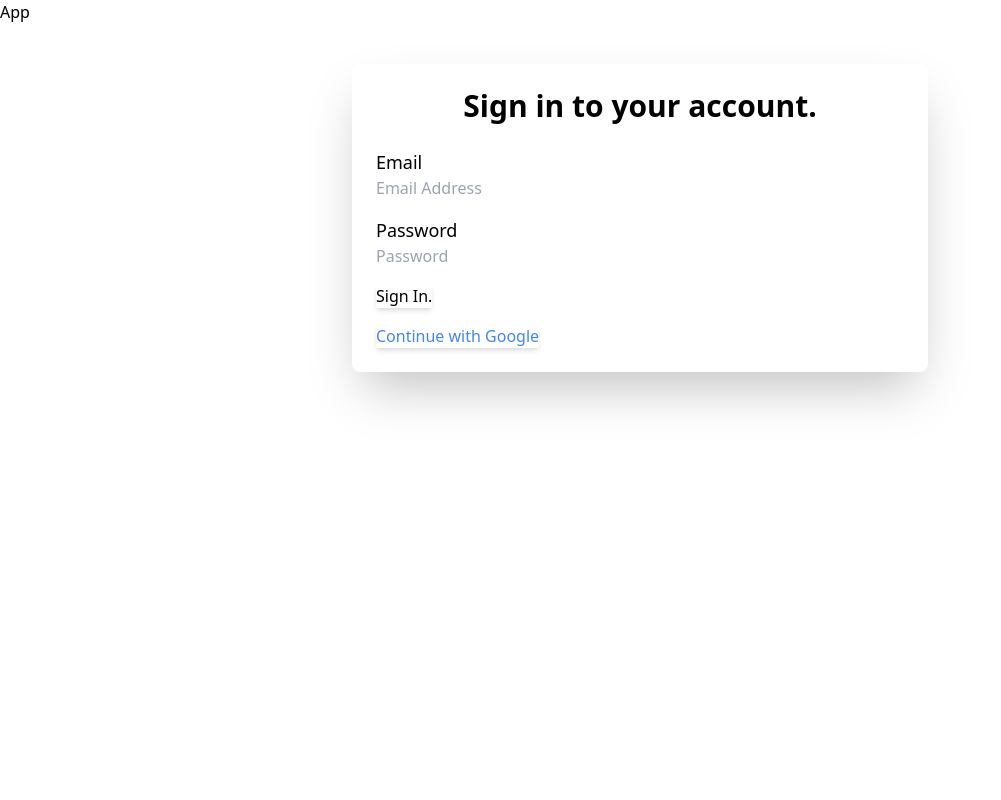
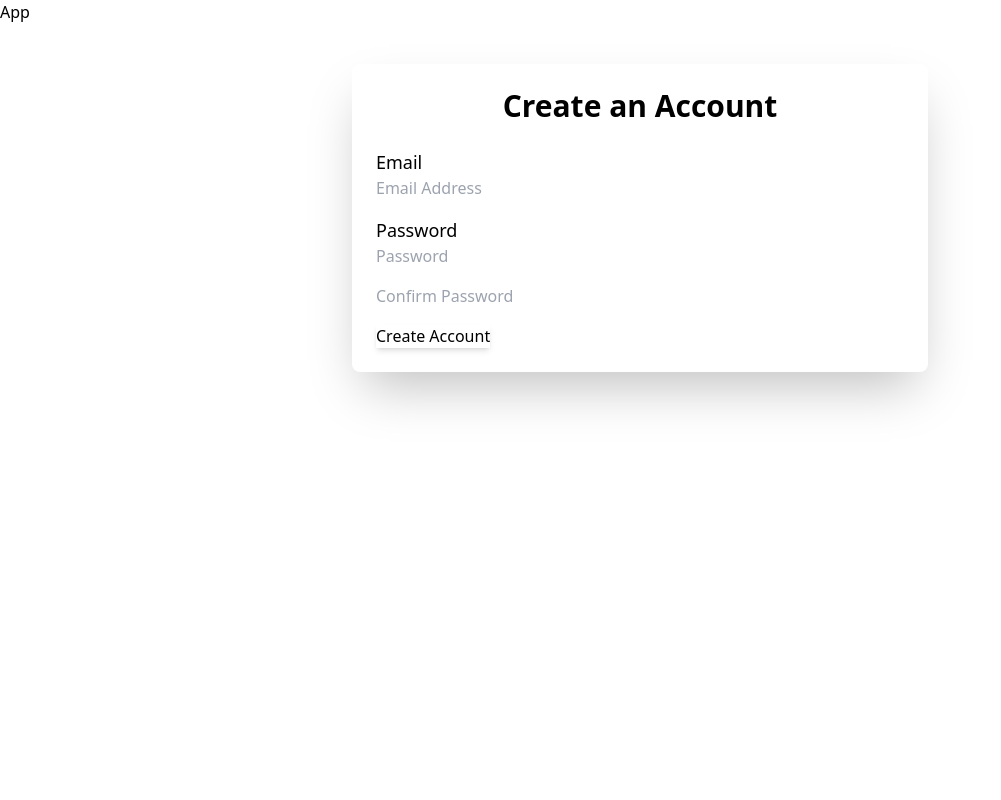
Before and after one commit to frankintech00/devrun, a React (Vite) app: page / in a window 1280 px wide. Shown: the top 800 px of the page, without its empty margins (0-1001 px from the left). Built offline with nearby package versions, Linux system fonts and the light colour scheme; no server answers.

Commit message:
added SignUp to App.jsx

```diff
--- a/src/App.jsx
+++ b/src/App.jsx
@@ -1,5 +1,5 @@
 import React from "react";
-// import SignUp from "./pages/SignUp";
+import SignUp from "./pages/SignUp";
 import SignIn from "./pages/SignIn";
 import { AuthProvider } from "./context/AuthContext";
 
@@ -7,7 +7,7 @@ function App() {
   return (
     <AuthProvider>
       <h1>App</h1>
-      {/* <SignUp />; */}
+      <SignUp />;
       <SignIn />;
     </AuthProvider>
   );
```
